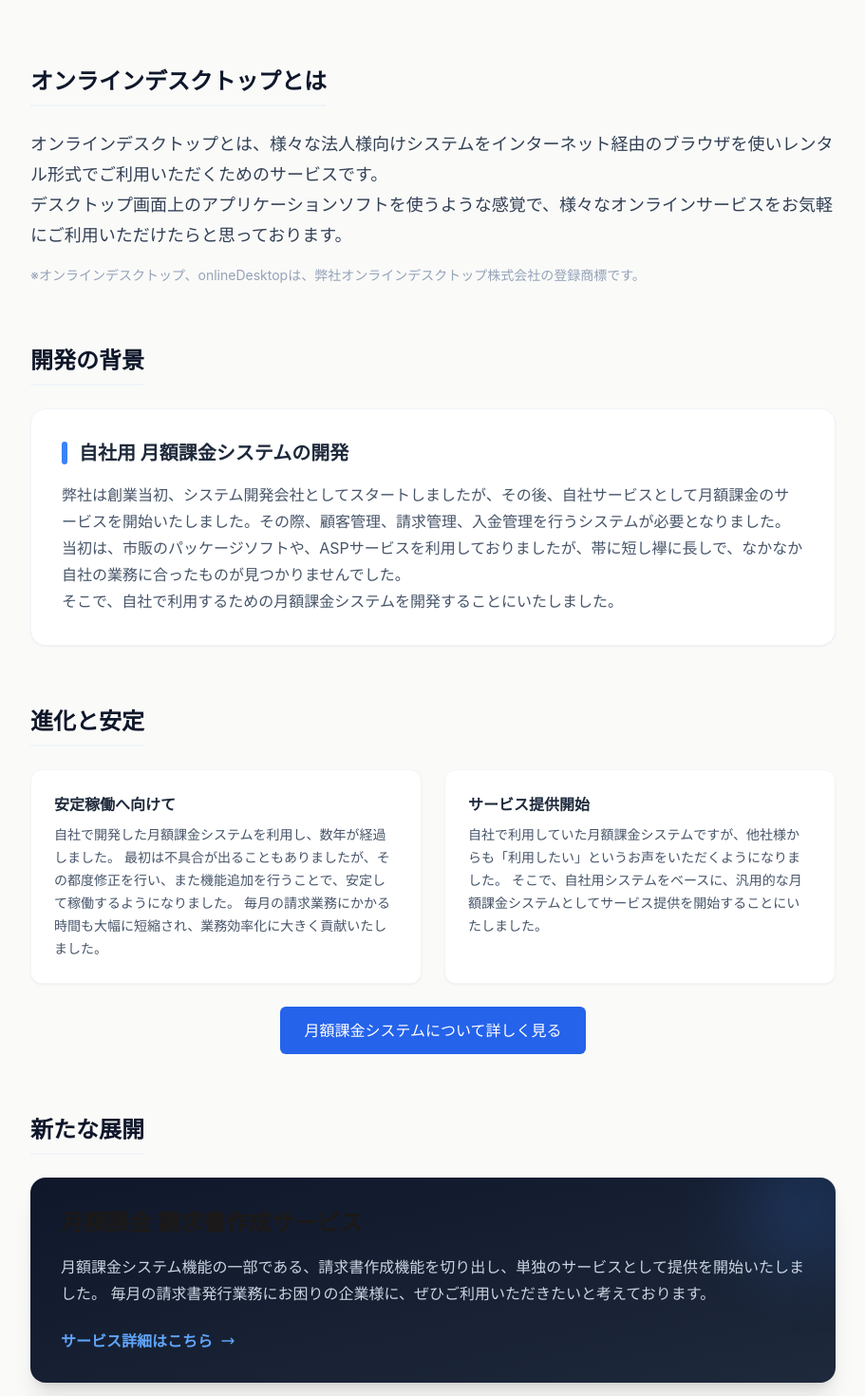
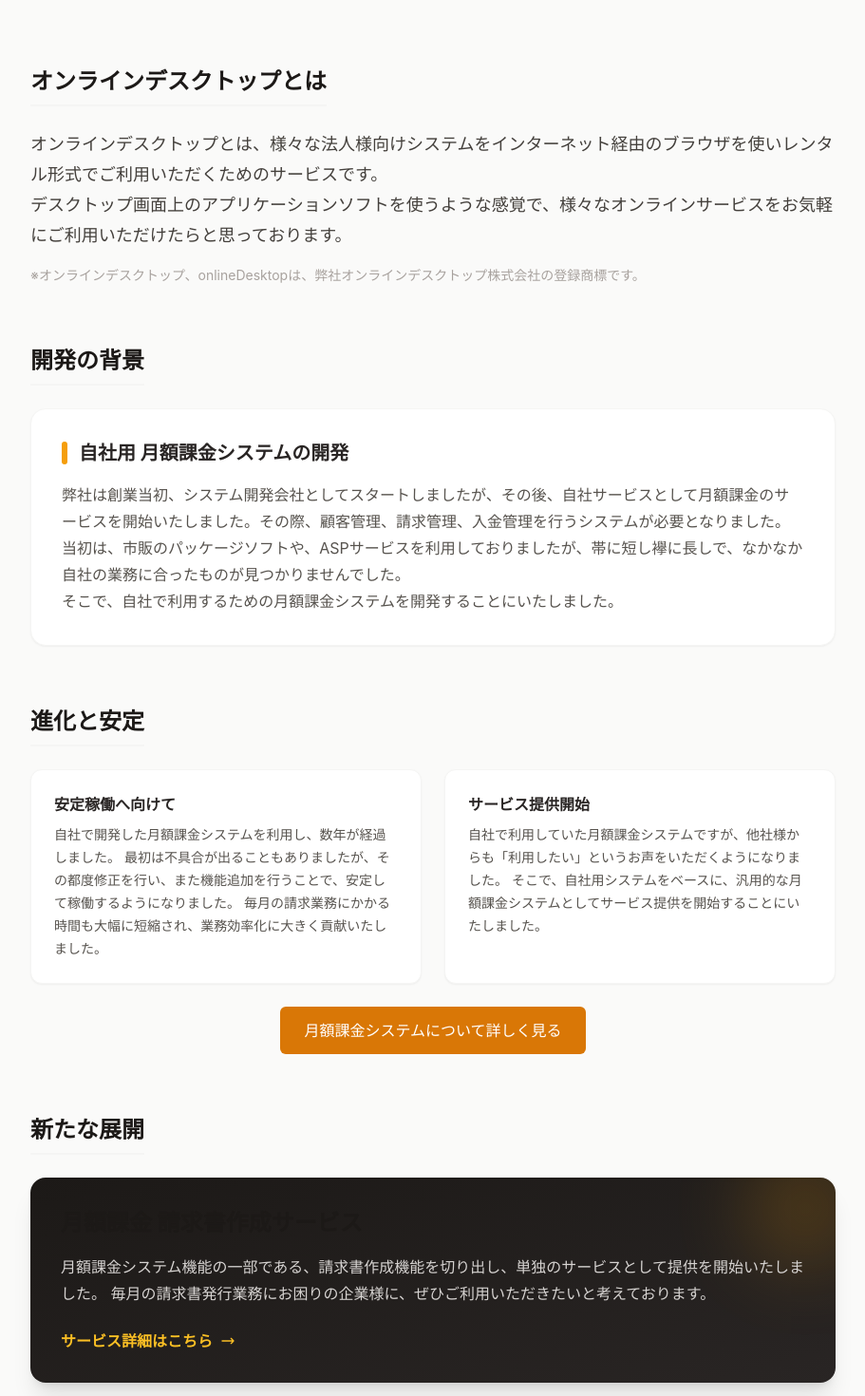
Before and after one commit to Vivid-BASE/onlinedsktop, a React (Vite) app: page /#/about in a window 1280 px wide. Shown: the part 280-1750 px from the top of the page at 95% size, without its empty margins (184-1095 px from the left). Built offline with nearby package versions, Linux system fonts and the light colour scheme.

Commit message:
Fix About page colors, fix Footer colors, and update Contact links in Price page

```diff
--- a/src/pages/AboutPage.tsx
+++ b/src/pages/AboutPage.tsx
@@ -22,23 +22,23 @@ export const AboutPage = () => {
                     <div className="space-y-16">
                         {/* Section 1: Who We Are */}
                         <Section title="オンラインデスクトップとは">
-                            <p className="text-lg text-slate-700 leading-8">
+                            <p className="text-lg text-stone-700 leading-8">
                                 オンラインデスクトップとは、様々な法人様向けシステムをインターネット経由のブラウザを使いレンタル形式でご利用いただくためのサービスです。<br />
                                 デスクトップ画面上のアプリケーションソフトを使うような感覚で、様々なオンラインサービスをお気軽にご利用いただけたらと思っております。
                             </p>
-                            <p className="mt-4 text-sm text-slate-400">
+                            <p className="mt-4 text-sm text-stone-400">
                                 ※オンラインデスクトップ、onlineDesktopは、弊社オンラインデスクトップ株式会社の登録商標です。
                             </p>
                         </Section>
 
                         {/* Section 2: Origin */}
                         <Section title="開発の背景">
-                            <div className="bg-white p-8 rounded-2xl shadow-sm border border-slate-100">
-                                <h3 className="text-xl font-bold text-slate-800 mb-4 flex items-center">
-                                    <span className="w-1.5 h-6 bg-blue-500 rounded-full mr-3"></span>
+                            <div className="bg-white p-8 rounded-2xl shadow-sm border border-stone-100">
+                                <h3 className="text-xl font-bold text-stone-800 mb-4 flex items-center">
+                                    <span className="w-1.5 h-6 bg-amber-500 rounded-full mr-3"></span>
                                     自社用 月額課金システムの開発
                                 </h3>
-                                <p className="text-slate-600 leading-7">
+                                <p className="text-stone-600 leading-7">
                                     弊社は創業当初、システム開発会社としてスタートしましたが、その後、自社サービスとして月額課金のサービスを開始いたしました。その際、顧客管理、請求管理、入金管理を行うシステムが必要となりました。<br />
                                     当初は、市販のパッケージソフトや、ASPサービスを利用しておりましたが、帯に短し襷に長しで、なかなか自社の業務に合ったものが見つかりませんでした。<br />
                                     そこで、自社で利用するための月額課金システムを開発することにいたしました。
@@ -50,23 +50,23 @@ export const AboutPage = () => {
                         <Section title="進化と安定">
                             <div className="grid md:grid-cols-2 gap-6">
                                 <Card>
-                                    <h3 className="font-bold text-slate-800 mb-2">安定稼働へ向けて</h3>
-                                    <p className="text-sm text-slate-600 leading-6">
+                                    <h3 className="font-bold text-stone-800 mb-2">安定稼働へ向けて</h3>
+                                    <p className="text-sm text-stone-600 leading-6">
                                         自社で開発した月額課金システムを利用し、数年が経過しました。
                                         最初は不具合が出ることもありましたが、その都度修正を行い、また機能追加を行うことで、安定して稼働するようになりました。
                                         毎月の請求業務にかかる時間も大幅に短縮され、業務効率化に大きく貢献いたしました。
                                     </p>
                                 </Card>
                                 <Card>
-                                    <h3 className="font-bold text-slate-800 mb-2">サービス提供開始</h3>
-                                    <p className="text-sm text-slate-600 leading-6">
+                                    <h3 className="font-bold text-stone-800 mb-2">サービス提供開始</h3>
+                                    <p className="text-sm text-stone-600 leading-6">
                                         自社で利用していた月額課金システムですが、他社様からも「利用したい」というお声をいただくようになりました。
                                         そこで、自社用システムをベースに、汎用的な月額課金システムとしてサービス提供を開始することにいたしました。
                                     </p>
                                 </Card>
                             </div>
                             <div className="mt-6 text-center">
-                                <Link to="/" className="inline-flex items-center justify-center px-6 py-3 border border-transparent text-base font-medium rounded-md text-white bg-blue-600 hover:bg-blue-700 transition-colors">
+                                <Link to="/service" className="inline-flex items-center justify-center px-6 py-3 border border-transparent text-base font-medium rounded-md text-white bg-amber-600 hover:bg-amber-700 transition-colors">
                                     月額課金システムについて詳しく見る
                                 </Link>
                             </div>
@@ -74,14 +74,14 @@ export const AboutPage = () => {
 
                         {/* Section 4: New Service */}
                         <Section title="新たな展開">
-                            <div className="relative overflow-hidden bg-gradient-to-br from-slate-900 to-slate-800 rounded-2xl p-8 text-white shadow-xl">
-                                <div className="absolute top-0 right-0 -mr-8 -mt-8 w-32 h-32 rounded-full bg-blue-500 opacity-20 blur-2xl"></div>
+                            <div className="relative overflow-hidden bg-gradient-to-br from-stone-900 to-stone-800 rounded-2xl p-8 text-white shadow-xl">
+                                <div className="absolute top-0 right-0 -mr-8 -mt-8 w-32 h-32 rounded-full bg-amber-500 opacity-20 blur-2xl"></div>
                                 <h3 className="text-2xl font-bold mb-4 relative z-10">月額課金 請求書作成サービス</h3>
-                                <p className="text-slate-300 leading-7 mb-6 relative z-10">
+                                <p className="text-stone-300 leading-7 mb-6 relative z-10">
                                     月額課金システム機能の一部である、請求書作成機能を切り出し、単独のサービスとして提供を開始いたしました。
                                     毎月の請求書発行業務にお困りの企業様に、ぜひご利用いただきたいと考えております。
                                 </p>
-                                <Link to="/" className="inline-flex items-center font-bold text-blue-400 hover:text-blue-300 transition-colors relative z-10">
+                                <Link to="/service" className="inline-flex items-center font-bold text-amber-400 hover:text-amber-300 transition-colors relative z-10">
                                     サービス詳細はこちら
                                     <svg className="w-4 h-4 ml-2" fill="none" stroke="currentColor" viewBox="0 0 24 24"><path strokeLinecap="round" strokeLinejoin="round" strokeWidth={2} d="M17 8l4 4m0 0l-4 4m4-4H3" /></svg>
                                 </Link>
@@ -125,7 +125,7 @@ const Section = ({ title, children }: { title: string, children: React.ReactNode
         viewport={{ once: true, margin: "-100px" }}
         transition={{ duration: 0.6 }}
     >
-        <h2 className="text-2xl font-bold text-slate-900 mb-6 border-b-2 border-slate-100 pb-2 inline-block">
+        <h2 className="text-2xl font-bold text-stone-900 mb-6 border-b-2 border-stone-100 pb-2 inline-block">
             {title}
         </h2>
         {children}
--- a/src/pages/PricePage.tsx
+++ b/src/pages/PricePage.tsx
@@ -87,7 +87,7 @@ export const PricePage = () => {
 
                                 <div className="mt-auto pt-6 border-t border-stone-100">
                                     <Link
-                                        to="/"
+                                        to="/contact"
                                         className={`block w-full text-center py-3 rounded-xl font-bold transition-all transform hover:scale-[1.02] ${product.recommended ? 'bg-amber-600 text-white hover:bg-amber-700 shadow-lg shadow-amber-200' : 'bg-stone-100 text-stone-600 hover:bg-stone-200 hover:text-stone-800'}`}
                                     >
                                         お問い合わせ・お見積もり
@@ -98,14 +98,14 @@ export const PricePage = () => {
                     </div>
 
                     <div className="mt-20 text-center bg-amber-50 rounded-3xl p-10 md:p-16">
-                        <h2 className="text-2xl md:text-3xl font-bold text-slate-900 mb-4">
+                        <h2 className="text-2xl md:text-3xl font-bold text-stone-900 mb-4">
                             導入のご相談はこちら
                         </h2>
-                        <p className="text-slate-600 mb-8 max-w-2xl mx-auto">
+                        <p className="text-stone-600 mb-8 max-w-2xl mx-auto">
                             お客様の業務内容や課題に合わせて、最適なプランをご提案させていただきます。<br className="hidden md:inline" />
                             まずはお気軽にお問い合わせください。
                         </p>
-                        <Link to="/" className="inline-flex items-center justify-center px-8 py-4 text-lg font-bold text-white bg-slate-900 rounded-full hover:bg-slate-800 transition-colors shadow-xl shadow-slate-200">
+                        <Link to="/contact" className="inline-flex items-center justify-center px-8 py-4 text-lg font-bold text-white bg-stone-900 rounded-full hover:bg-stone-800 transition-colors shadow-xl shadow-stone-200">
                             お問い合わせフォームへ
                             <svg className="w-5 h-5 ml-2 -mr-1" fill="none" stroke="currentColor" viewBox="0 0 24 24"><path strokeLinecap="round" strokeLinejoin="round" strokeWidth={2} d="M14 5l7 7m0 0l-7 7m7-7H3" /></svg>
                         </Link>
```
Also changed, not shown: src/components/Footer.tsx (+6 -6 lines).
